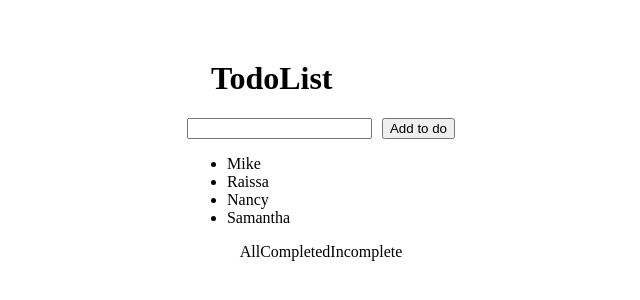
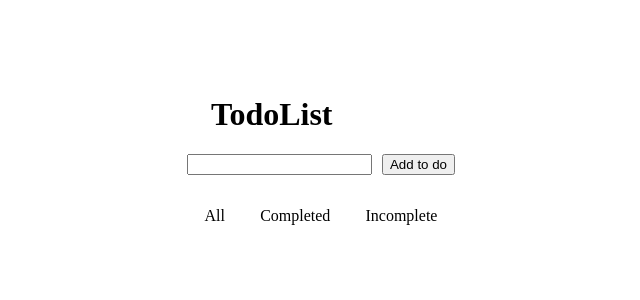
Before and after one commit to mkanyar/TodoListRedux, a React (Create React App) app: page / in a window 1280 px wide. Shown: the part 258-558 px from the top of the page, without its empty margins (327-967 px from the left). Built offline with nearby package versions, Linux system fonts and the light colour scheme.

Commit message:
display values from the store on the screen

```diff
--- a/src/App.css
+++ b/src/App.css
@@ -11,6 +11,7 @@
 .visibilityFilterContainer {
   display: flex;
   flex-direction: row;
+  width: 100%;
   justify-content: space-around;
 }
 .visibilityFilter {
--- a/src/App.js
+++ b/src/App.js
@@ -1,6 +1,6 @@
 import "./App.css";
 import AddToDo from "./components/AddTodo";
-import { TodoList } from "./components/TodoList";
+import TodoList from "./components/TodoList";
 import { VisibilityFilters } from "./components/VisibilityFilters";
 
 function App() {
--- a/src/components/AddTodo.js
+++ b/src/components/AddTodo.js
@@ -1,4 +1,4 @@
-import React, { useState, useEffect } from "react";
+import React, { useState } from "react";
 import { connect } from "react-redux";
 import { addTodo } from "../redux/actions";
 
@@ -10,6 +10,7 @@ const AddToDo = ({ addTodo }) => {
   };
 
   const handleAdd = (event) => {
+    if (!input) return;
     addTodo(input);
     setInput("");
     console.log("added ", input);
--- a/src/components/Todo.js
+++ b/src/components/Todo.js
@@ -1,10 +1,10 @@
 import React from "react";
 
-export const Todo = () => {
+export const Todo = ({ todos }) => {
   return (
     <ul>
-      {["Mike", "Raissa", "Nancy", "Samantha"].map((todo) => (
-        <li>{todo}</li>
+      {todos.map((todo) => (
+        <li>{todo.content}</li>
       ))}
     </ul>
   );
--- a/src/components/TodoList.js
+++ b/src/components/TodoList.js
@@ -1,10 +1,17 @@
 import React from "react";
 import { Todo } from "./Todo";
+import { connect } from "react-redux";
+import { getById } from "../redux/selectors";
 
-export const TodoList = ({ todos }) => {
+const TodoList = ({ todos }) => {
   return (
     <div className="todoListContainer">
       <Todo todos={todos} />
     </div>
   );
 };
+const mapStateToProps = (state) => {
+  const todos = getById(state);
+  return { todos };
+};
+export default connect(mapStateToProps)(TodoList);
--- /dev/null
+++ b/src/redux/selectors.js
@@ -0,0 +1,9 @@
+export const getAllIds = (state) => (state.todos ? state.todos.allIds : []);
+
+export const getByIds = (state) => {
+  return state.todos.byId;
+};
+
+export const getById = (state) => {
+  return getAllIds(state).map((id) => getByIds(state)[id]);
+};
```
